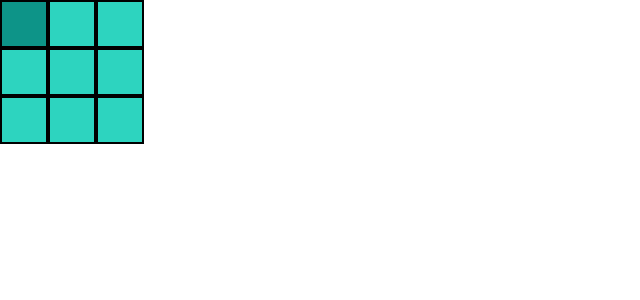
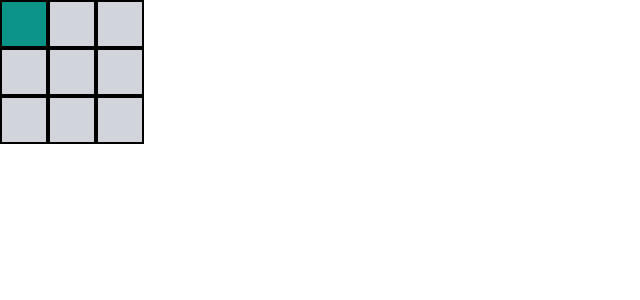
Before and after one commit to 20101301-Alina-Hasan/tic-tac-toe, a React (Create React App) app: page / in a window 1280 px wide. Shown: the top 300 px of the page, without its empty margins (0-640 px from the left). Built offline with nearby package versions, Linux system fonts and the light colour scheme.

Commit message:
update board

```diff
--- a/src/App.tsx
+++ b/src/App.tsx
@@ -1,10 +1,18 @@
 import './App.css';
 import { useState } from 'react';
 
-function Square({ value, handleClick, isClicked }: { value: string, handleClick: () => void, isClicked: boolean }) {
+type SquareProps = {
+  value: string;
+  handleClick: () => void;
+  isClicked: boolean;
+};
+
+function Square({ value, handleClick, isClicked }: SquareProps) {
+  const bgColor = value === 'X' ? 'bg-teal-600' : value === 'O' ? 'bg-red-500' : 'bg-teal-400';
+
   return (
     <button
-      className={`square ${isClicked ? 'bg-teal-600' : 'bg-teal-400'}`}
+      className={`square ${isClicked ? bgColor : 'bg-gray-300'}`}
       onClick={handleClick}
     >
       {value}
@@ -13,36 +21,45 @@ function Square({ value, handleClick, isClicked }: { value: string, handleClick:
 }
 
 export default function Board() {
+  const [player, setPlayer] = useState('X');
   const [values, setValues] = useState(Array(9).fill(''));
   const [clicked, setClicked] = useState(Array(9).fill(false));
 
-  function onCell(i: number) {
-    const nextValues = values.slice();
-    nextValues[i] = 'X';
-    setValues(nextValues);
+  const onCell = (i: number) => {
+    if (clicked[i]) return; // Prevent changing already clicked cells
 
-    const nextClicked = clicked.slice();
-    nextClicked[i] = true;
-    setClicked(nextClicked);
-  }
+    setValues(prev => {
+      const nextValues = [...prev];
+      nextValues[i] = player;
+      return nextValues;
+    });
+
+    setClicked(prev => {
+      const nextClicked = [...prev];
+      nextClicked[i] = true;
+      return nextClicked;
+    });
+
+    setPlayer(prev => (prev === 'X' ? 'O' : 'X'));
+  };
+
+  const renderSquare = (i: number) => (
+    <Square
+      value={values[i]}
+      handleClick={() => onCell(i)}
+      isClicked={clicked[i]}
+    />
+  );
 
   return (
     <>
-      <div className="board-row">
-        <Square value={values[0]} handleClick={() => onCell(0)} isClicked={clicked[0]} />
-        <Square value={values[1]} handleClick={() => onCell(1)} isClicked={clicked[1]} />
-        <Square value={values[2]} handleClick={() => onCell(2)} isClicked={clicked[2]} />
-      </div>
-      <div className="board-row">
-        <Square value={values[3]} handleClick={() => onCell(3)} isClicked={clicked[3]} />
-        <Square value={values[4]} handleClick={() => onCell(4)} isClicked={clicked[4]} />
-        <Square value={values[5]} handleClick={() => onCell(5)} isClicked={clicked[5]} />
-      </div>
-      <div className="board-row">
-        <Square value={values[6]} handleClick={() => onCell(6)} isClicked={clicked[6]} />
-        <Square value={values[7]} handleClick={() => onCell(7)} isClicked={clicked[7]} />
-        <Square value={values[8]} handleClick={() => onCell(8)} isClicked={clicked[8]} />
-      </div>
+      {Array.from({ length: 3 }, (_, rowIndex) => (
+        <div key={rowIndex} className="board-row">
+          {Array.from({ length: 3 }, (_, colIndex) =>
+            renderSquare(rowIndex * 3 + colIndex)
+          )}
+        </div>
+      ))}
     </>
   );
 }
```
